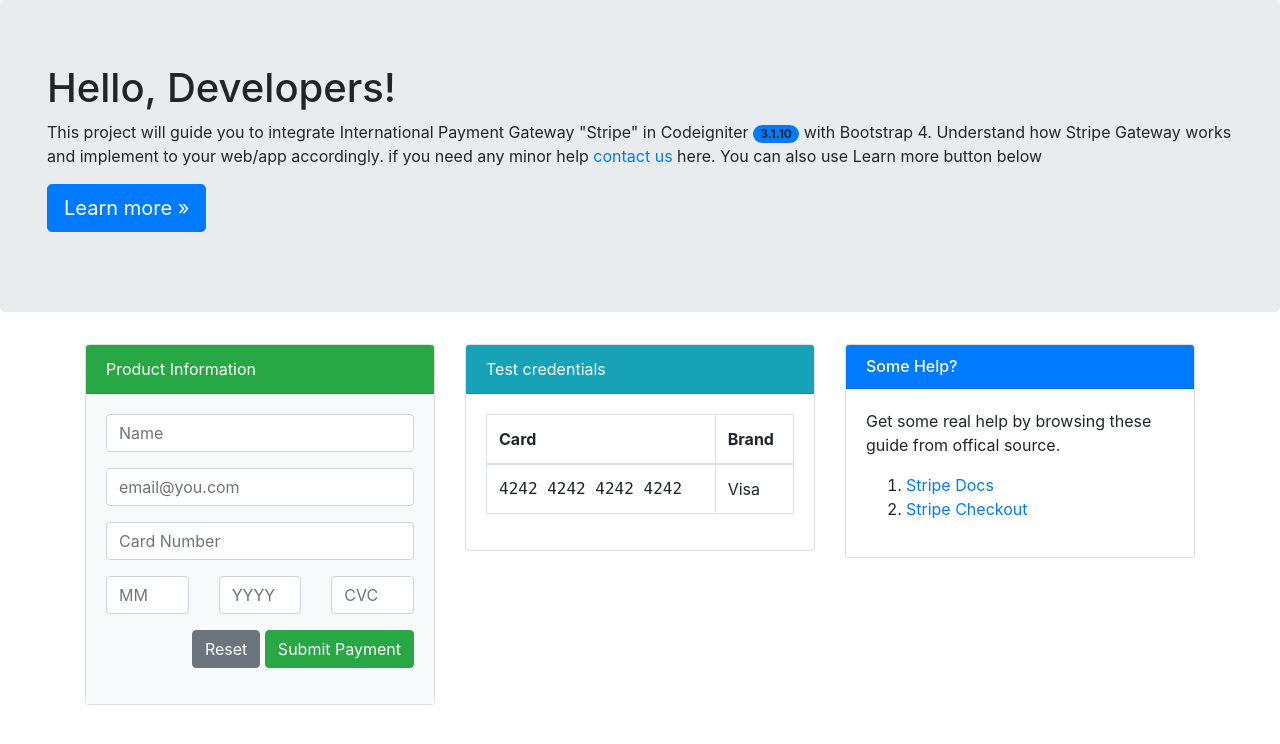
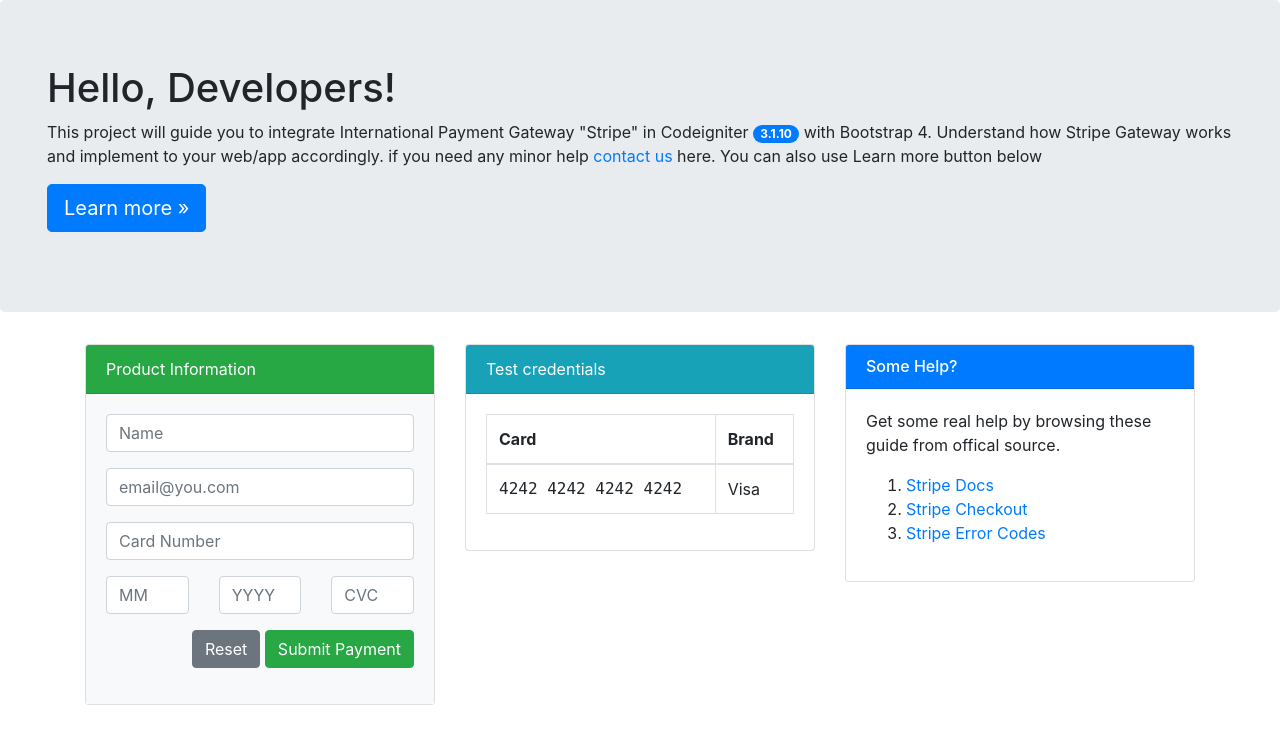
Before and after one commit to anburocky3/Stripe-Payment-Gateway-Integration-CodeIgniter, a CodeIgniter app: page /--projects/ in a window 1280 px wide. Shown: the part 56-800 px from the top of the page. Run offline with CodeIgniter, Linux system fonts and the light colour scheme; some libraries are stand-ins or nearby versions.

Commit message:
Improvements

```diff
--- a/application/config/config.php
+++ b/application/config/config.php
@@ -23,7 +23,7 @@
 | a PHP script and you can easily do that on your own.
 |
 */
-$config['base_url'] = '';
+$config['base_url'] = 'http://localhost/--projects/git/Stripe-Payment-Gateway-Integration-CodeIgniter';
 
 /*
 |--------------------------------------------------------------------------
--- a/application/views/help.php
+++ b/application/views/help.php
@@ -8,8 +8,8 @@
 	<title>Stripe Help | Codeigniter</title>
 	<meta name="viewport" content="width=device-width, initial-scale=1, shrink-to-fit=no">
 
-	<link rel="stylesheet" href="<?php echo base_url(); ?>/assets/css/bootstrap.min.css" />
-	<link rel="stylesheet" href="<?php echo base_url(); ?>/assets/js/bootstrap.min.js" />
+	<link rel="stylesheet" href="https://stackpath.bootstrapcdn.com/bootstrap/4.3.1/css/bootstrap.min.css" />
+	<link rel="stylesheet" href="https://stackpath.bootstrapcdn.com/bootstrap/4.3.1/js/bootstrap.bundle.min.js" />
 
 </head>
 <body>
--- a/application/views/product_form.php
+++ b/application/views/product_form.php
@@ -8,14 +8,14 @@
 	<title>Stripe Gateway Integration | Codeigniter</title>
 	<meta name="viewport" content="width=device-width, initial-scale=1, shrink-to-fit=no">
 
-	<link rel="stylesheet" href="<?php echo base_url(); ?>/assets/css/bootstrap.min.css" />
+	<link rel="stylesheet" href="https://stackpath.bootstrapcdn.com/bootstrap/4.3.1/css/bootstrap.min.css" />
 
     <link rel="stylesheet" href="<?php echo base_url(); ?>/assets/css/style.css" />
 
     <!-- jQuery is used only for this example; it isn't required to use Stripe -->
     <script src="https://ajax.googleapis.com/ajax/libs/jquery/3.2.1/jquery.min.js"></script>
 
-	<link rel="stylesheet" href="<?php echo base_url(); ?>/assets/js/bootstrap.min.js" />
+	<link rel="stylesheet" href="https://stackpath.bootstrapcdn.com/bootstrap/4.3.1/js/bootstrap.bundle.min.js" />
 
     <!-- Stripe JavaScript library -->
     <script type="text/javascript" src="https://js.stripe.com/v2/"></script>
@@ -106,7 +106,7 @@
 	    <div class="jumbotron">
 	      <div class="container-fluid">
 	        <h1 class="display-5">Hello, Developers!</h1>
-	        <p>This project will guide you to integrate International Payment Gateway "Stripe" in Codeigniter <span class="badge bg-primary badge-pill"><?php echo CI_VERSION; ?></span> with Bootstrap 4. Understand how Stripe Gateway works and implement to your web/app accordingly. if you need any minor help <a href="<?php echo base_url(); ?>welcome/help">contact us</a> here. You can also use Learn more button below</p>
+	        <p>This project will guide you to integrate International Payment Gateway "Stripe" in Codeigniter <span class="badge bg-primary badge-pill text-white"><?php echo CI_VERSION; ?></span> with Bootstrap 4. Understand how Stripe Gateway works and implement to your web/app accordingly. if you need any minor help <a href="<?php echo base_url(); ?>welcome/help">contact us</a> here. You can also use Learn more button below</p>
 	        <p><a class="btn btn-primary btn-lg" href="<?php echo base_url(); ?>Welcome/help" role="button">Learn more &raquo;</a></p>
 	      </div>
 	    </div>
@@ -214,6 +214,7 @@
         			<ol>
         				<li> <a href="https://stripe.com/docs" target="_blank">Stripe Docs</a> </li>
         				<li> <a href="https://stripe.com/docs/checkout" target="_blank">Stripe Checkout</a></li>
+        				<li> <a href="https://stripe.com/docs/error-codes" target="_blank">Stripe Error Codes</a></li>
 
         			</ol>
         		</div>
```
